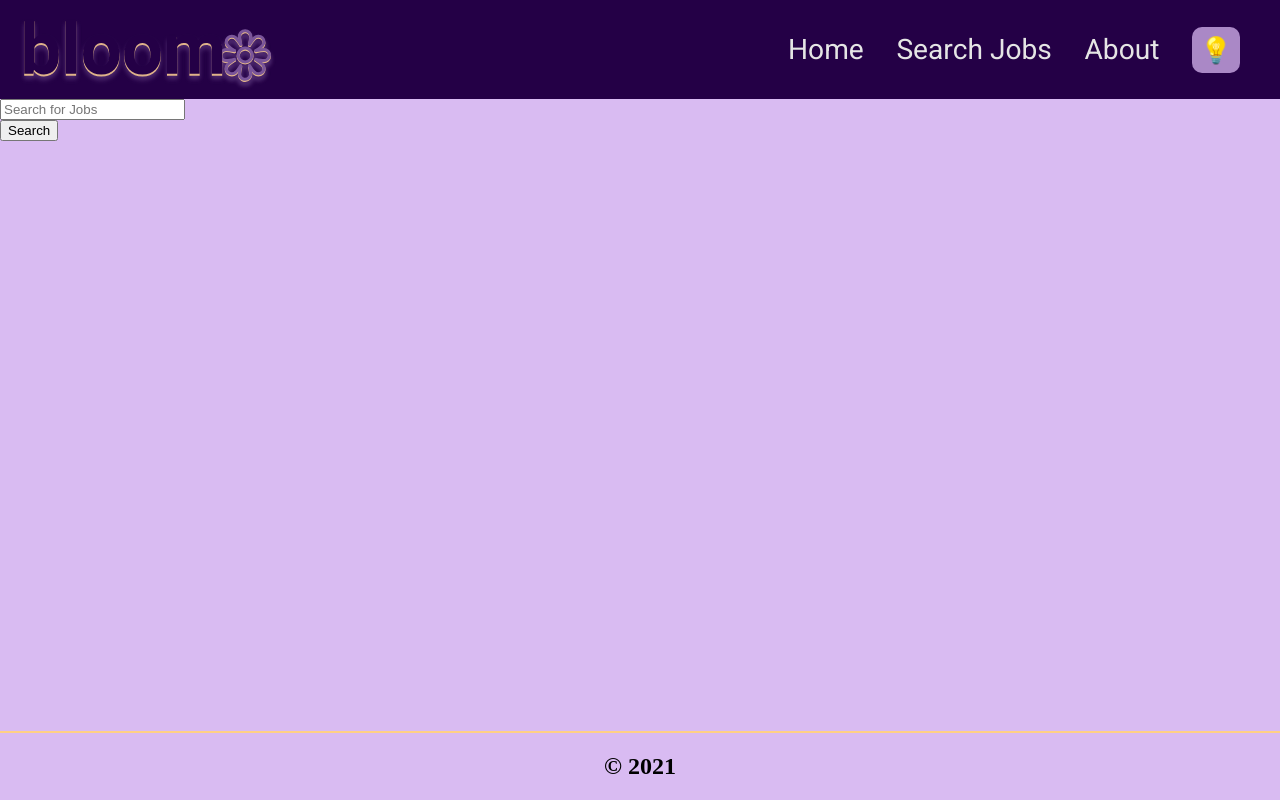
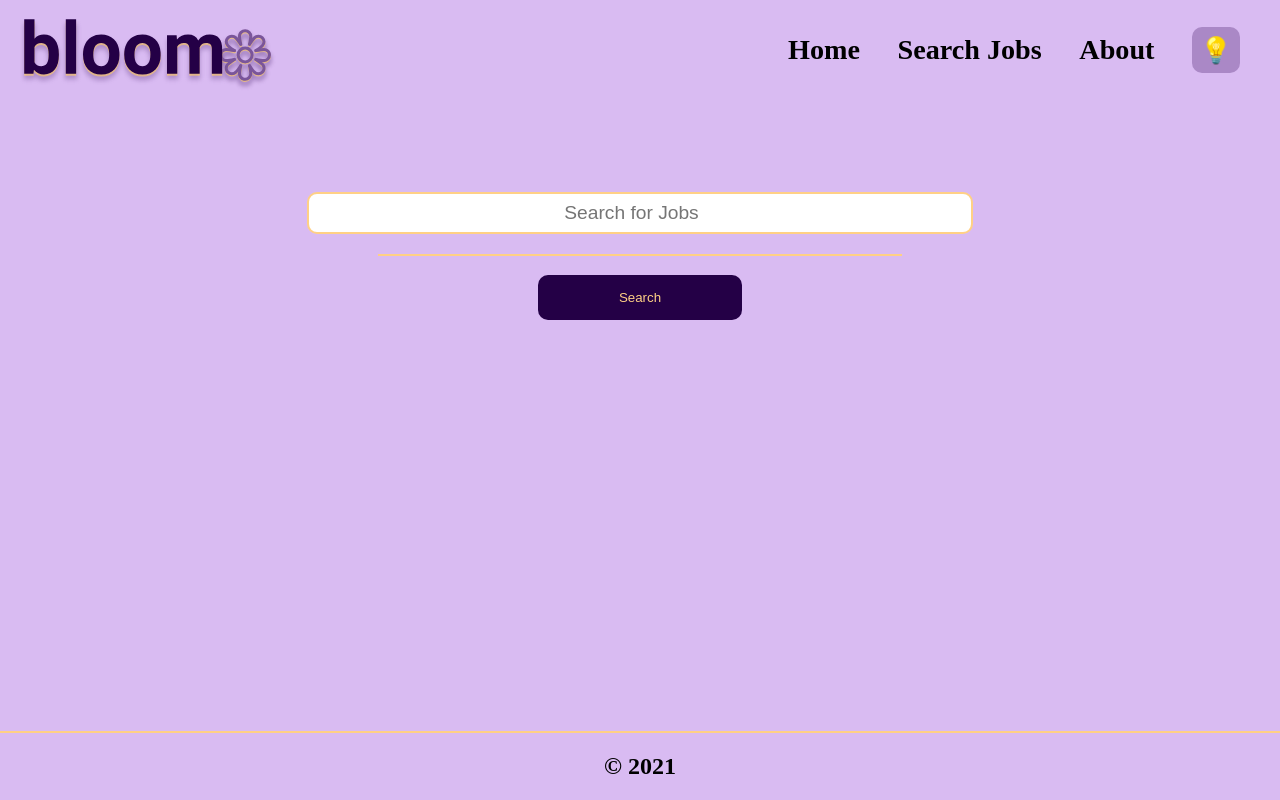
Before and after one commit to Avixph/project-bloom, a React (Create React App) app: page /search in a window 1280 px wide. Built offline with nearby package versions, Linux system fonts and the light colour scheme.

Commit message:
adding style to the header

```diff
--- a/src/styles/componentStyles/Header.css
+++ b/src/styles/componentStyles/Header.css
@@ -13,108 +13,63 @@
   --body-font: "Lato", sans-serif;
   --lm-shadow: 6px 6px 12px #745192, -6px -6px 12px #8059a2;
   --lm-header-shadow: 6px 6px 12px #74519232, -6px -6px 12px #8059a2;
-  --dm-header-shadow: 6px 6px 12px #ceb2e633, -6px -6px 12px #e4c4fe5d;
   --dm-shadow: 6px 6px 12px #ceb2e6, -6px -6px 12px #e4c4fe;
   --search-shadow: inset 6px 6px 9px #6e6c68ab, inset -6px -6px 60px #fff;
   --text-shadow: 2px 2px 3px rgba(rgba(0, 0, 0, 0.4)), -1px -1px 3px #fff;
 }
 
-/* .headerArea {
-  /* height: 85px; */
-/* overflow: hidden;
-  position: -webkit-sticky;
-  position: sticky;
-  top: -16px;
-  z-index: 1; */
-/* background-color: var(--mauve); */
-/* box-shadow: var(--lm-header-shadow); */
-/* } */
-
-/* .headerArea::after {
-  box-shadow: var(--lm-header-shadow);
-} */
-
-/* .logo {
-  padding: 6px 0;
-  margin-left: 20px;
-  overflow: hidden;
-  float: left;
-} */
-
-/* .headerArea nav {
-  justify-content: space-between;
-  margin-top: 10px;
-  margin-right: 20px;
-  padding: 4px 0;
-} */
-
-/* .headerArea nav ul li { */
-/* float: right; */
-/* list-style-type: none;
-  display: inline-block;
-  overflow: hidden;
-  margin: 0;
-  padding: 0;
-  margin-left: 30px;
-  font-size: 1.3rem;
-  font-weight: 800; */
-/* display: inline-block;
-  list-style-type: none;
-  overflow: hidden;
-  margin: 0;
-  padding: 0;
-  margin-left: 30px;
-  font-family: var(--title-font);
-  font-size: 1.3rem;
-  font-weight: 900;
-} */
-/* header nav ul li a {
-  color: var(--fourth-color);
-} */
-
 /* My styling code ---------------------------------------- */
 
 /* Extra small devices (phones, 600px and down) */
-@media only screen and (max-width: 600px) {
-}
+@media only screen and (max-width: 600px) {}
+
 
 /* Small devices (portrait tablets and large phones, 600px and up) */
 @media only screen and (min-width: 600px) {
+
   html {
     box-sizing: border-box;
   }
 
-  *,
-  *::before,
-  *::after {
+  *, *::before, *::after {
     box-sizing: inherit;
   }
 
-  body,
-  html {
+  body, html {
     margin: 0;
   }
 
   .headerArea {
     overflow: hidden;
-    position: sticky;
+    position: fixed;
     width: 100%;
     top: 0;
-    background-color: var(--russian-violet);
+    background-color: var(--mauve);
+    /* box-shadow: var(--lm-header-shadow); */
   }
+
   .darkHeaderArea {
     overflow: hidden;
     position: fixed;
     width: 100%;
     top: 0;
-    background-color: var(--mauve);
+    background-color: var(--russian-violet);
+    /* box-shadow: var(--lm-header-shadow); */
   }
 
-  .headerContent,
-  nav ul {
+
+  .headerContent, nav ul {
     display: flex;
     align-items: center;
     justify-content: space-between;
+
+  }
+
+  .darkHeaderContent, nav ul {
+    display: flex;
+    align-items: center;
+    justify-content: space-between;
+
   }
 
   .logo {
@@ -124,7 +79,12 @@
     overflow: hidden;
   }
 
-  .headerContent nav {
+  .headerContent nav{
+    width: 32rem;
+    margin-right: 20px;
+  }
+
+  .darkHeaderContent nav {
     width: 32rem;
     margin-right: 20px;
   }
@@ -133,56 +93,160 @@
     list-style-type: none;
   }
 
+  .darkHeaderContent nav ul {
+    list-style-type: none;
+  }
+
   .headerContent ul li a {
+    color: var(--fourth-color);
+    text-decoration: none;
+    font-weight: bolder;
+    font-size: 1.3rem;
+  }
+
+  .darkHeaderContent ul li a {
     color: var(--platinum);
     text-decoration: none;
-    /* font-weight: bolder; */
-    font-family: Roboto;
-    /* font-size: 1.2rem; */
-  }
-  .headerContent ul .darkLi a {
-    color: var(--rich-black-fogar-39);
-    text-decoration: none;
     font-weight: bolder;
-    font-family: Roboto;
     font-size: 1.3rem;
   }
 
   .headerContent ul li a:hover {
     color: var(--deep-champagne);
   }
+
+  .searchField {
+    display: flex;
+    flex-direction: column;
+    align-items: center;
+    margin-top: 15%;
+  }
+
+  .darkSearchField {
+    display: flex;
+    flex-direction: column;
+    align-items: center;
+    margin-top: 15%;
+  }
+
+  .searchField input {
+    border-radius: 10px;
+    border: 2px solid var(--deep-champagne);
+    outline: none;
+    line-height: 2;
+    padding: 0 7%;
+    font-size: 1.2rem;
+    text-align: center;
+    width: 52%;
+  }
+
+  .darkSearchField input {
+    border-radius: 10px;
+    border: 2px solid var(--platinum);
+    outline: none;
+    line-height: 2;
+    padding: 0 7%;
+    font-size: 1.2rem;
+    text-align: center;
+    width: 52%;
+  }
+
+  .searchDivider {
+    margin: 1.5% 0;
+    width: 41%;
+    height: 2px;
+    background-color: var(--deep-champagne);
+  }
+
+  .darkSearchDivider {
+    margin: 1.5% 0;
+    width: 41%;
+    height: 2px;
+    background-color: var(--platinum);
+  }
+
+  .searchField button {
+    color: var(--deep-champagne);
+    background-color: var(--russian-violet);
+    border: none;
+    width: 16%;
+    outline: none;
+    padding: 15px 0;
+    border-radius: 10px;
+    cursor: pointer;
+  }
+
+
+  .darkSearchField button {
+    color: var(--rich-black-fogar-39);
+    background-color: var(--mauve);
+    border: none;
+    width: 16%;
+    outline: none;
+    padding: 15px 0;
+    border-radius: 10px;
+    cursor: pointer;
+  }
+
+  /* main div:first-child div:nth-child(2) button {
+    cursor: pointer;
+  } */
+
 }
 
 /* Medium devices (landscape tablets, 768px and up) */
-@media only screen and (min-width: 768px) {
-}
+@media only screen and (min-width: 768px) {}
 
 /* Large devices (laptops/desktops, 882px and up) */
 @media only screen and (min-width: 882px) {
-  .logo {
+
+  .logo{
     width: 20%;
   }
 
   .headerContent ul li a {
     font-size: 2.2vw;
   }
+
+  .darkHeaderContent ul li a {
+    font-size: 2.2vw;
+  }
+
 }
 
 /* Extra large devices (large laptops and desktops, 1200px and up) */
-@media only screen and (min-width: 1200px) {
-}
+@media only screen and (min-width: 1200px) {}
+
 
 /* Extra large devices (large laptops and desktops, 1300px and up) */
 @media only screen and (min-width: 1400px) {
-  .headerContent nav {
+  .headerContent nav{
     margin-right: 50px;
-  }
-
-  .headerContent nav {
     width: 40rem;
   }
 
-  .logo {
+  .darkHeaderContent nav{
+    margin-right: 50px;
+    width: 40rem;
+  }
+
+
+
+  .logo{
     margin-left: 50px;
   }
+
+  main div:first-child div:nth-child(2) input {
+    font-size: 1.5rem;
+    line-height: 3.2;
+  }
+
+  .searchField button {
+    font-size: 1.3rem;
+  }
+
+  .darkSearchField button {
+    font-size: 1.3rem;
+  }
+
 }
```
